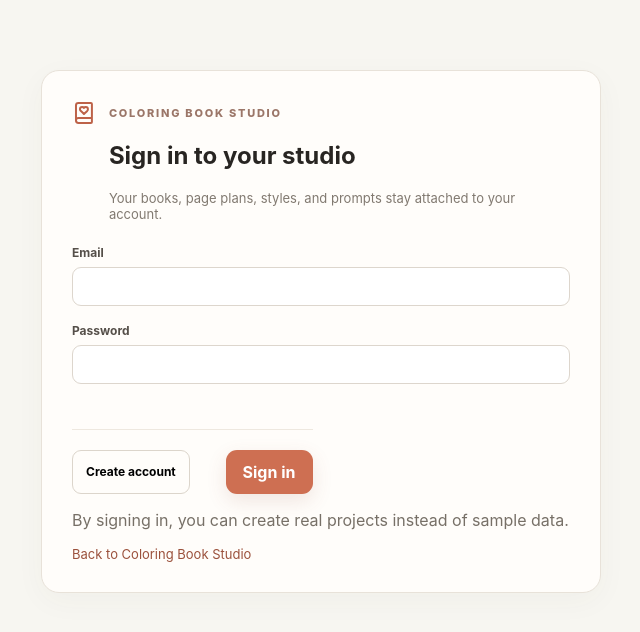
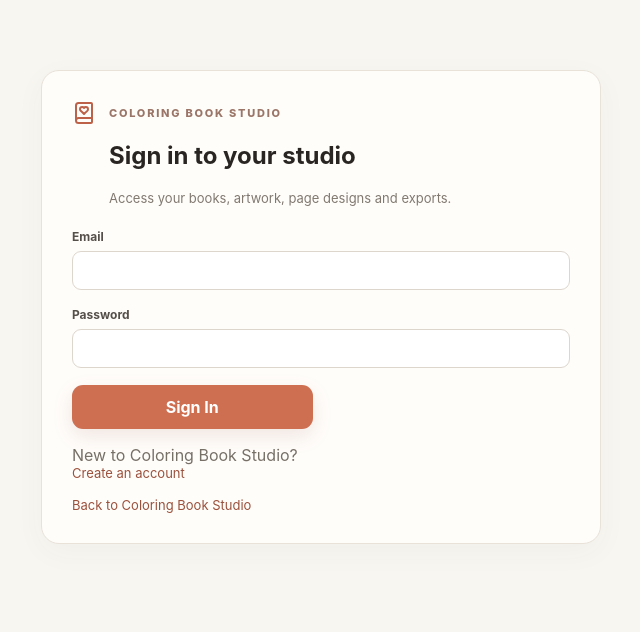
Before and after one commit to STMcLaurin/coloring-book-studio, a Next.js app: page /login in a window 1280 px wide. Shown: the top 632 px of the page, without its empty margins (319-959 px from the left). Built offline with nearby package versions, Linux system fonts and the light colour scheme.

Commit message:
fix: separate sign in and account creation UX

```diff
--- a/app/login/page.tsx
+++ b/app/login/page.tsx
@@ -1,21 +1,2 @@
-import Link from 'next/link';
-import { BookHeart } from 'lucide-react';
-import { login, signup } from './actions';
-
-export default async function LoginPage({ searchParams }: { searchParams: Promise<{ error?: string; message?: string }> }) {
-  const query = await searchParams;
-  return <main className="wizard-shell" style={{maxWidth:560, margin:'70px auto'}}>
-    <section className="wizard-card card">
-      <div className="wizard-title"><BookHeart/><div><span className="section-kicker">COLORING BOOK STUDIO</span><h1>Sign in to your studio</h1><p>Your books, page plans, styles, and prompts stay attached to your account.</p></div></div>
-      {query.error && <p className="muted" role="alert">{query.error}</p>}
-      {query.message && <p>{query.message}</p>}
-      <form className="form-grid">
-        <label className="full">Email<input name="email" type="email" autoComplete="email" required/></label>
-        <label className="full">Password<input name="password" type="password" autoComplete="current-password" minLength={8} required/></label>
-        <div className="full wizard-actions"><button className="outline-btn" formAction={signup}>Create account</button><button className="primary-btn" formAction={login}>Sign in</button></div>
-      </form>
-      <p className="muted">By signing in, you can create real projects instead of sample data.</p>
-      <Link className="text-link" href="/">Back to Coloring Book Studio</Link>
-    </section>
-  </main>;
-}
+import Link from 'next/link';import {BookHeart} from 'lucide-react';import {login} from './actions';
+export default async function LoginPage({searchParams}:{searchParams:Promise<{error?:string;message?:string}>}){const q=await searchParams;return <main className="wizard-shell" style={{maxWidth:560,margin:'70px auto'}}><section className="wizard-card card"><div className="wizard-title"><BookHeart/><div><span className="section-kicker">COLORING BOOK STUDIO</span><h1>Sign in to your studio</h1><p>Access your books, artwork, page designs and exports.</p></div></div>{q.error&&<p role="alert" style={{color:'#9b2c2c'}}>{q.error}</p>}{q.message&&<p role="status">{q.message}</p>}<form action={login} className="form-grid"><label className="full">Email<input name="email" type="email" autoComplete="email" required/></label><label className="full">Password<input name="password" type="password" autoComplete="current-password" minLength={8} required/></label><div className="full"><button className="primary-btn" style={{width:'100%',justifyContent:'center'}}>Sign In</button></div></form><p className="muted">New to Coloring Book Studio? <Link className="text-link" href="/signup">Create an account</Link></p><Link className="text-link" href="/">Back to Coloring Book Studio</Link></section></main>}
```
